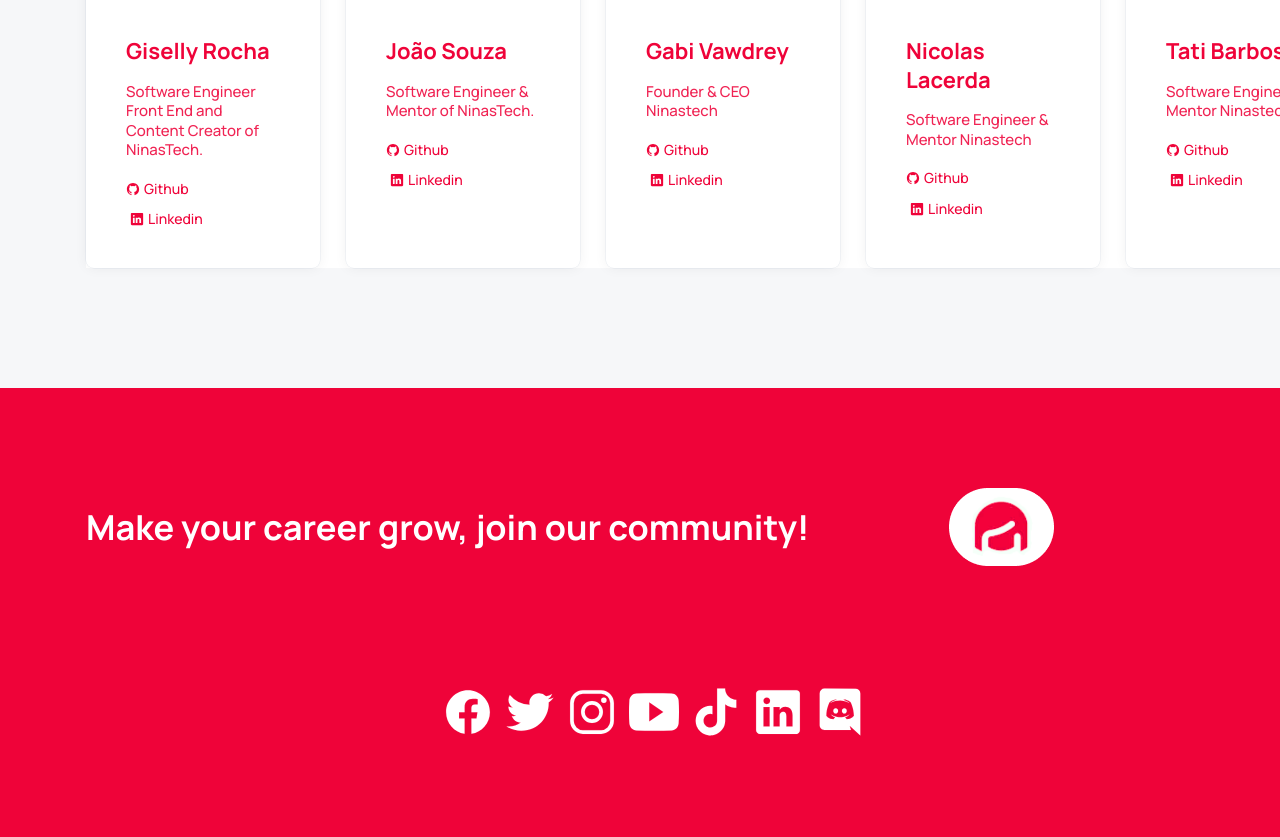
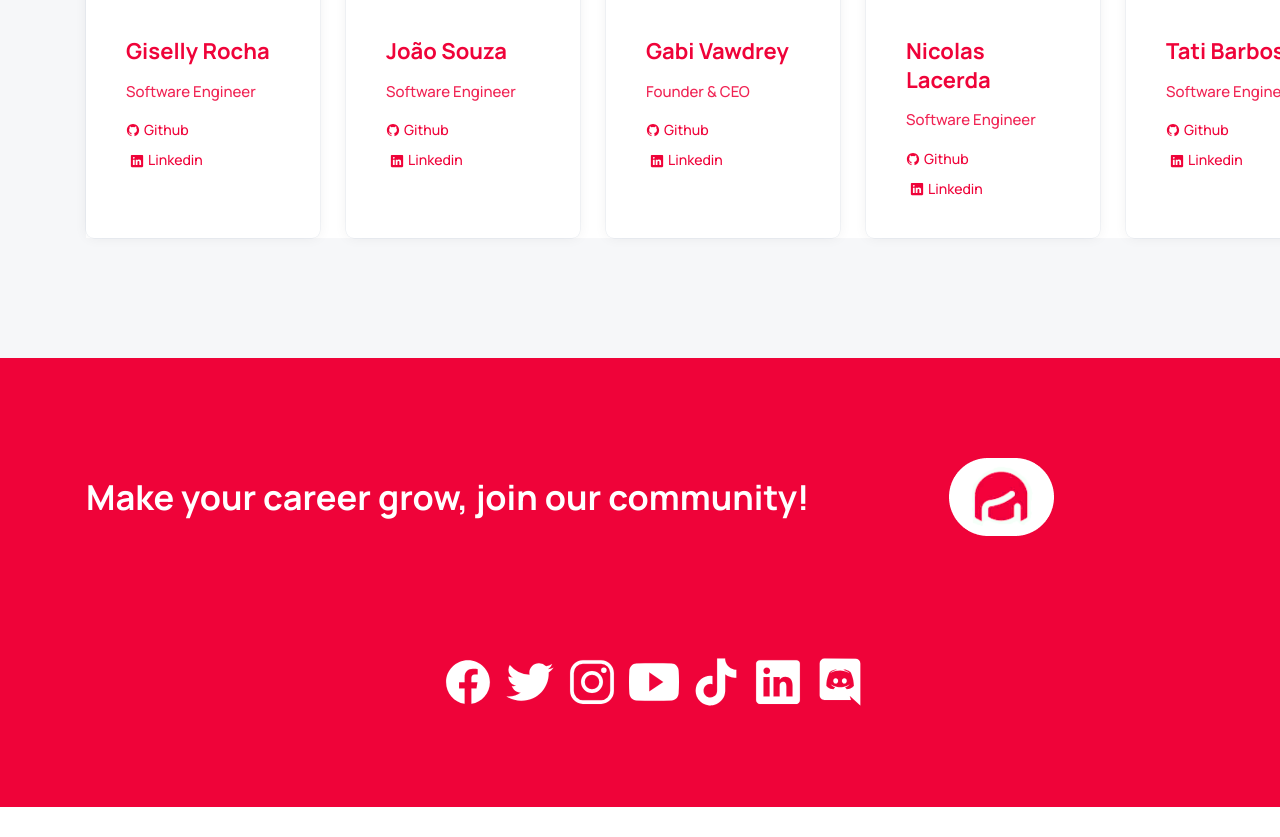
Before and after one commit to ruthss0/Ninastech-Consult, a plain HTML site: page index.html in a window 1280 px wide. Shown: the part 3197-4034 px from the top of the page. After the commit the page ends 4004 px from the top, so only its background shows below. Drawn offline with nearby package versions, Linux system fonts and the light colour scheme; a web font is replaced by a local one.

Commit message:
update ninastech team

```diff
--- a/index.html
+++ b/index.html
@@ -577,7 +577,7 @@
                   </h3>
 
                   <p class="card-text">
-                    Software Engineer Front End and Content Creator of NinasTech.
+                    Software Engineer
                   </p>
 
                   <ul class="card-meta-list">
@@ -621,7 +621,7 @@
                   </h3>
 
                   <p class="card-text">
-                    Software Engineer & Mentor of NinasTech.<br><p>
+                    Software Engineer <br><p>
 
                     <!-- </p>
 
@@ -664,7 +664,7 @@
                     <a href="#" class="card-title">Gabi Vawdrey</a>
                   </h3>
                   <p class="card-text">
-                    Founder & CEO Ninastech <br><p>
+                    Founder & CEO  <br><p>
                     <!-- </p>
                   I created this non profit company to unite brazilian girls like me, who want to work or study tech. I keep studying and teaching. And I really like my front-end web developer work. I love innovation and help people using technology.
                   </p> -->
@@ -699,7 +699,7 @@
                     <a href="#" class="card-title">Nicolas Lacerda</a>
                   </h3>
                   <p class="card-text">
-                    Software Engineer & Mentor Ninastech
+                    Software Engineer
                   </p>
 <!--
                   <p class="card-text">
@@ -746,8 +746,7 @@
                   </h3>
 
                   <p class="card-text">
-                    Software Engineer & Mentor Ninastech
-                  </p>
+                    Software Engineer
 
                   <ul class="card-meta-list">
 
@@ -789,7 +788,7 @@
                   </h3>
 
                   <p class="card-text">
-                    Software Engineer of NinasTech.
+                    Software Engineer
                   </p>
                   <ul class="card-meta-list">
                     <li class="card-meta-item-a">
```
